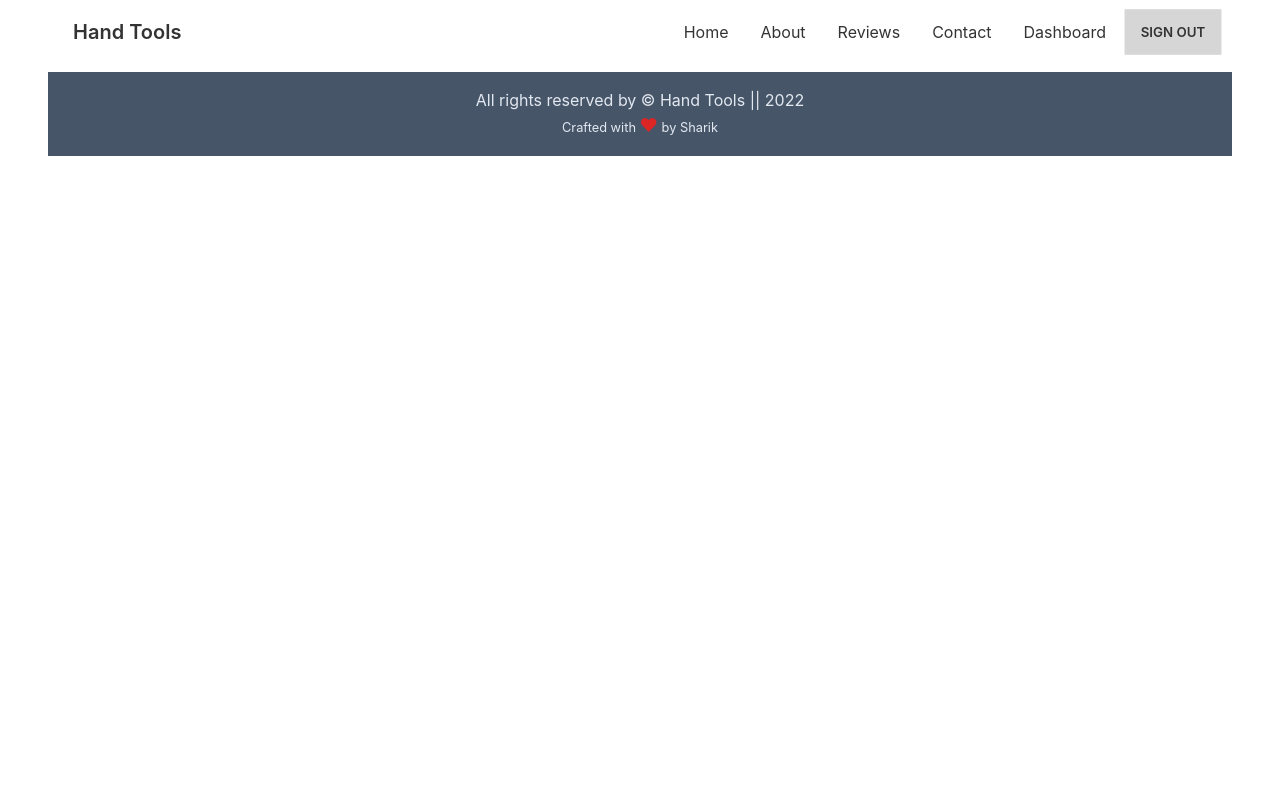
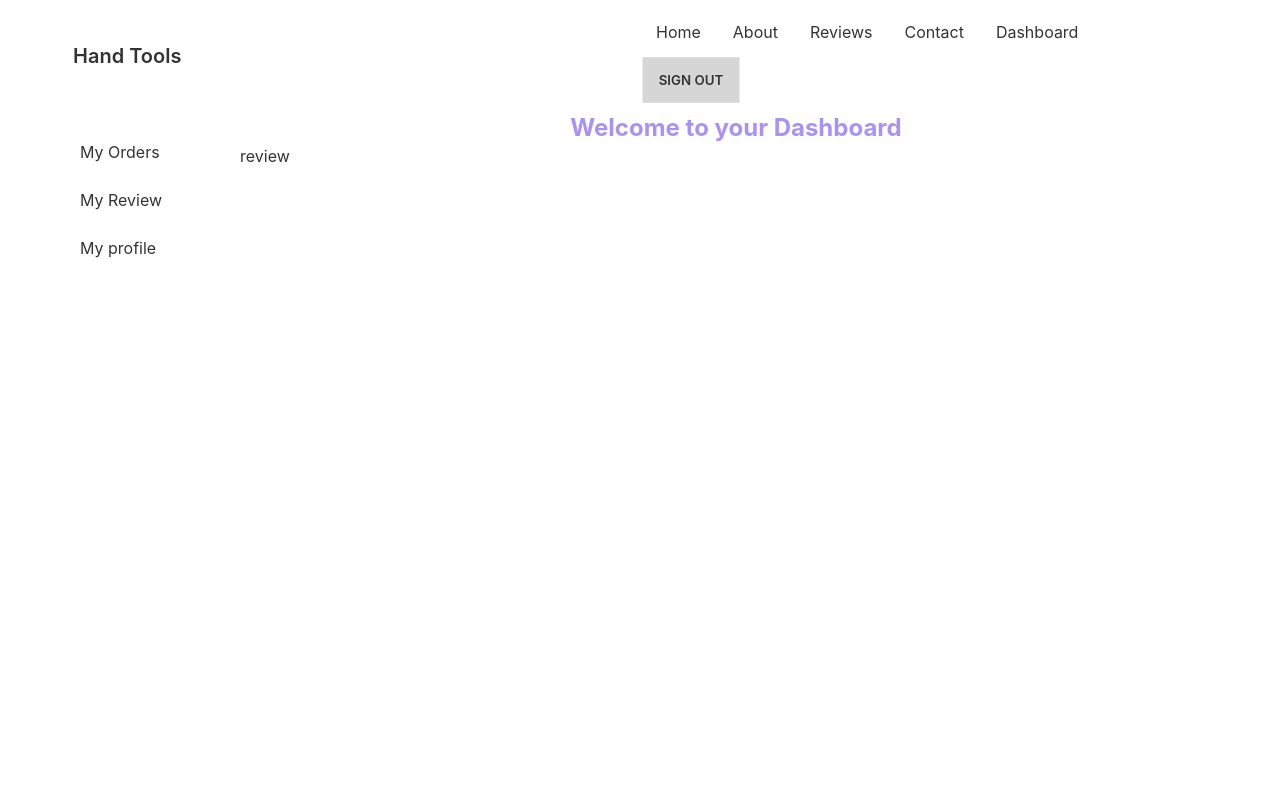
Before and after one commit to Easrib/hand-tools, a React (Create React App) app: page /dashboard/review in a window 1280 px wide. Shown: the top 800 px of the page. Built offline with nearby package versions, Linux system fonts and the light colour scheme; no server answers.

Commit message:
dashboard nested router

```diff
--- a/src/App.js
+++ b/src/App.js
@@ -1,5 +1,9 @@
 import { Route, Routes } from 'react-router-dom';
 import './App.css';
+import AddReview from './Pages/Dashboard/AddReview';
+import Dashboard from './Pages/Dashboard/Dashboard';
+import MyOrders from './Pages/Dashboard/MyOrders';
+import MyProfile from './Pages/Dashboard/MyProfile';
 import Home from './Pages/Home/Home/Home';
 import Login from './Pages/Login/Login';
 import RequireAuth from './Pages/Login/RequireAuth';
@@ -22,6 +26,15 @@ function App() {
             <Purchase></Purchase>
           </RequireAuth>
         }></Route>
+        <Route path='/dashboard' element={
+          <RequireAuth>
+            <Dashboard></Dashboard>
+          </RequireAuth>
+        }>
+          <Route index element={<MyOrders></MyOrders>}></Route>
+          <Route path='review' element={<AddReview></AddReview>}></Route>
+          <Route path='profile' element={<MyProfile></MyProfile>}></Route>
+        </Route>
       </Routes>
       <Footer></Footer>
     </div>
--- /dev/null
+++ b/src/Pages/Dashboard/AddReview.js
@@ -0,0 +1,11 @@
+import React from 'react';
+
+const AddReview = () => {
+    return (
+        <div>
+            <h1>review</h1>
+        </div>
+    );
+};
+
+export default AddReview;
--- /dev/null
+++ b/src/Pages/Dashboard/Dashboard.js
@@ -0,0 +1,26 @@
+import React from 'react';
+import { Link, Outlet } from 'react-router-dom';
+
+const Dashboard = () => {
+    return (
+        <div class="drawer drawer-mobile">
+            <input id="myDashboard" type="checkbox" class="drawer-toggle" />
+            <div class="drawer-content">
+                <h2 className='text-2xl font-bold text-primary text-center'>Welcome to your Dashboard</h2>
+                <Outlet></Outlet>
+            </div>
+            <div class="drawer-side">
+                <label for="myDashboard" class="drawer-overlay"></label>
+                <ul class="menu p-4 overflow-y-auto w-48 bg-base-100 text-base-content">
+                    {/* <!-- Sidebar content here --> */}
+                    <li><Link to='/dashboard'>My Orders</Link></li>
+                    <li><Link to='/dashboard/review'>My Review</Link></li>
+                    <li><Link to='/dashboard/profile'>My profile</Link></li>
+                </ul>
+
+            </div>
+        </div>
+    );
+};
+
+export default Dashboard;
--- /dev/null
+++ b/src/Pages/Dashboard/MyOrders.js
@@ -0,0 +1,11 @@
+import React from 'react';
+
+const MyOrders = () => {
+    return (
+        <div>
+
+        </div>
+    );
+};
+
+export default MyOrders;
--- /dev/null
+++ b/src/Pages/Dashboard/MyProfile.js
@@ -0,0 +1,11 @@
+import React from 'react';
+
+const MyProfile = () => {
+    return (
+        <div>
+
+        </div>
+    );
+};
+
+export default MyProfile;
--- a/src/Pages/Login/Signup.js
+++ b/src/Pages/Login/Signup.js
@@ -22,7 +22,7 @@ const Signup = () => {
     }
 
     if (user || guser) {
-        navigate('/appointment')
+        navigate('/home')
     }
     let signInError;
 
--- a/src/Pages/Shared/Header/Header.js
+++ b/src/Pages/Shared/Header/Header.js
@@ -17,7 +17,10 @@ const Header = () => {
         {
             user && <li><Link to='/dashboard'>Dashboard</Link></li>
         }
-        <li>{user ? <button onClick={handleSignout} className="btn btn-active btn-ghost">Sign Out</button> : <Link to='/login'>Log in</Link>}</li>
+        {user ? <>
+            <li><p className='text-primary'>{user.displayName}</p></li>
+            <li><button onClick={handleSignout} className="btn btn-active btn-ghost">Sign Out</button></li>
+        </> : <li><Link to='/login'>Log in</Link></li>}
     </>
     return (
         <div class="navbar bg-base-100">
```
Also changed, not shown: src/images/error/error.webp (added).
